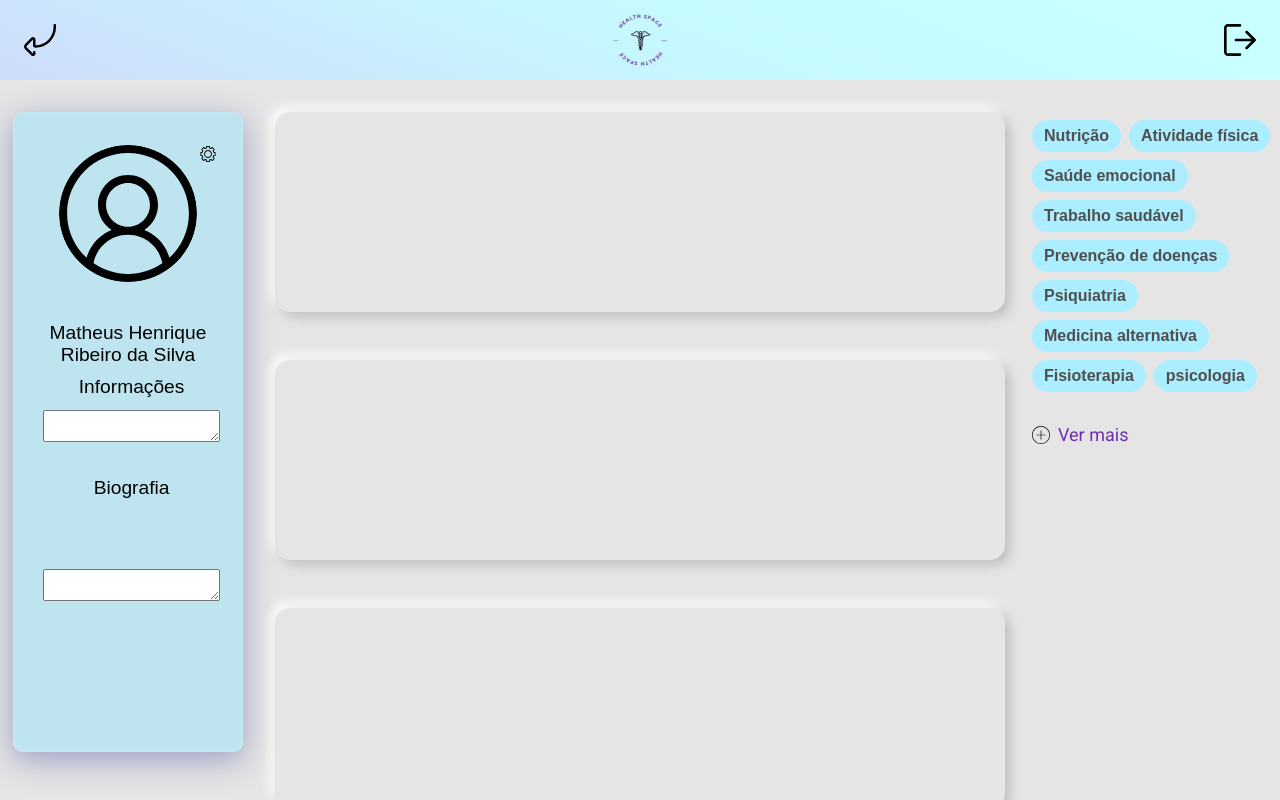
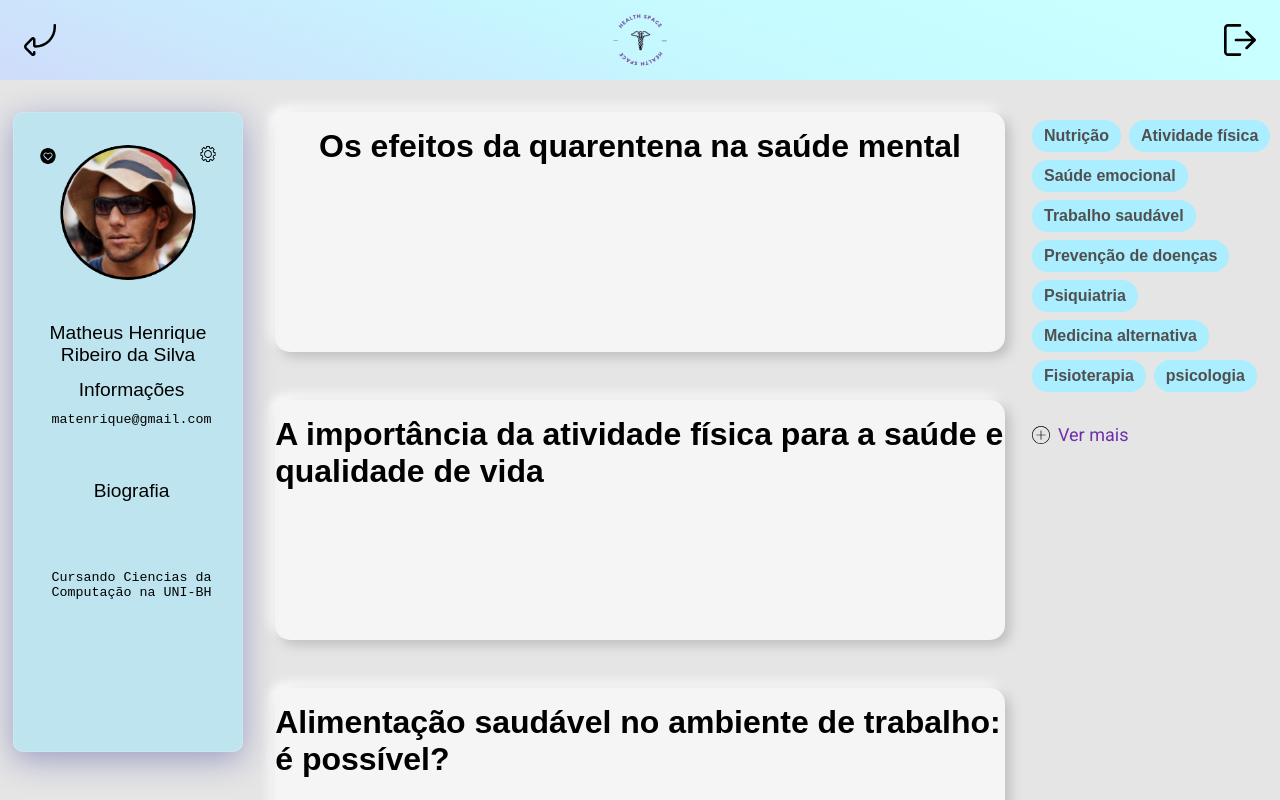
Before and after one commit to Matts-R/healthlab, an Angular app in the folder frontend/: page /meuperfil in a window 1280 px wide. Built offline with nearby package versions, Linux system fonts and the light colour scheme; a web font is replaced by a local one.

Commit message:
Alterações foram feitas nas telas (meuperfil e configuracao).

```diff
--- a/frontend/src/app/components/configuracao/configuracao.component.css
+++ b/frontend/src/app/components/configuracao/configuracao.component.css
@@ -75,6 +75,12 @@
       font-family: "KoHo", sans-serif;
     }
 
+    .informacoes{
+      resize: none;
+      background: none;
+      text-align: center;
+    }
+
     .user-bio-title{
       width: 22rem;
       height: 350px;
@@ -97,6 +103,12 @@
       font-family: "KoHo", sans-serif;
     }
 
+    .biografia{
+      resize: none;
+      background: none;
+      text-align: center;
+    }
+
     #botao{
         width: 30%;
         display: block;
--- a/frontend/src/app/components/configuracao/configuracao.component.html
+++ b/frontend/src/app/components/configuracao/configuracao.component.html
@@ -7,23 +7,23 @@
             <label>Informações</label>
          </div>
         <div class="user-info">
-            <textarea name="informacoes" maxlength="50"></textarea>
+            <textarea class="informacoes" maxlength="50">matenrique@gmail.com</textarea>
         </div>
         <div class="user-bio-title">
            <label>Biografia</label>
         </div>
         <div class="user-bio">
-            <textarea name="biografia" maxlength="250"></textarea>
+            <textarea class="biografia" maxlength="250">Cursando Ciencias da Computação na UNI-BH</textarea>
         </div>
     </div>
 
     <div class="botao-apagar-perfil">
-        <button id="botao">Apagar meu perfil</button>
+        <button id="botao" (click)='telalogin()'>Apagar meu perfil</button>
 
-        <button id="botao">Sair do perfil</button>
+        <button id="botao" (click)='telalogin()'>Sair do perfil</button>
 
-        <button id="botao">Salvar Alterações</button>
+        <button id="botao" (click)='meuperfil()'>Salvar Alterações</button>
 
-        <button id="botao">Cancelar Alterações</button>
+        <button id="botao" (click)='meuperfil()'>Cancelar Alterações</button>
     </div>
 </main>
--- a/frontend/src/app/components/configuracao/configuracao.component.ts
+++ b/frontend/src/app/components/configuracao/configuracao.component.ts
@@ -1,4 +1,6 @@
 import { Component, OnInit } from '@angular/core';
+import { logging } from 'selenium-webdriver';
+import { Router } from '@angular/router';
 
 @Component({
   selector: 'app-configuracao',
@@ -9,10 +11,16 @@ export class ConfiguracaoComponent implements OnInit {
 
   public userName: string = '';
 
-  constructor() { }
+  constructor(private router: Router) { }
 
   ngOnInit(): void {
     this.userName = 'Matheus Henrique Ribeiro da Silva';
   }
+  telalogin(){
+    this.router.navigate(['tela-login']);
+  }
+  meuperfil(){
+    this.router.navigate(['meuperfil']);
+  }
 
 }
--- a/frontend/src/app/components/meuperfil/meuperfil.component.css
+++ b/frontend/src/app/components/meuperfil/meuperfil.component.css
@@ -39,6 +39,15 @@
     border: 1px solid rgba(255, 255, 255, 0.18);
   }
 
+  .user-fav{
+    height: 2vh;
+    width: 10%;
+    border-radius: 10%;
+    margin: 2rem auto;
+    margin-top: -20%;
+    margin-right: 80%;
+  }
+
   .user-config{
     height: 2vh;
     width: 10%;
@@ -78,10 +87,16 @@
     height: 22px;
     margin-left: -25.5%;
     margin-top: 5%;
-
+    resize: none;
     font-size: 1.2rem;
     text-align: center;
     font-family: "KoHo", sans-serif;
+  }
+  .informacoes{
+    resize: none;
+    border: none;
+    background: none;
+    text-align: center;
   }
 
   .user-bio-title{
@@ -100,10 +115,15 @@
     height: 350px;
     margin-left: -25.5%;
     margin-top: -40%;
-
     font-size: 1.2rem;
     text-align: center;
     font-family: "KoHo", sans-serif;
+  }
+  .biografia{
+    resize: none;
+    border: none;
+    background: none;
+    text-align: center;
   }
 
 .post-card {
--- a/frontend/src/app/components/meuperfil/meuperfil.component.html
+++ b/frontend/src/app/components/meuperfil/meuperfil.component.html
@@ -2,28 +2,30 @@
 
 <main class="meuperfil-container">
   <div class="user-card">
-    <img src="assets/user.svg" alt="" class="user-image" />
+    <img src="assets/fotoDoPerfil.png" alt="" class="user-image" />
     <p class="user-name">{{ userName }}</p>
     <img src="assets/engrenagem.svg" alt="" class="user-config" (click)='redirect()'/>
+    <img src="assets/coracao.svg" alt="" class="user-fav" (click)='redirect2()'/>
     <div class="user-info-title">
       <label>Informações</label>
     </div>
     <div class="user-info">
-      <textarea name="informacoes" maxlength="50"></textarea>
+      <textarea class="informacoes" maxlength="50" readonly>matenrique@gmail.com</textarea>
     </div>
     <div class="user-bio-title">
       <label>Biografia</label>
     </div>
     <div class="user-bio">
-      <textarea name="biografia" maxlength="250"></textarea>
+      <textarea class="biografia" maxlength="250" readonly>Cursando Ciencias da Computação na UNI-BH</textarea>
     </div>
   </div>
 
-  <div class="post-container">
+  <!-- <div class="post-container">
     <ng-container *ngFor="let post of posts">
       <div class="post-card"></div>
     </ng-container>
-  </div>
+  </div> -->
+  <app-post-card></app-post-card>
 
   <div class="tags">
     <app-tags-card></app-tags-card>
--- a/frontend/src/app/components/meuperfil/meuperfil.component.ts
+++ b/frontend/src/app/components/meuperfil/meuperfil.component.ts
@@ -46,5 +46,7 @@ export class MeuperfilComponent implements OnInit {
   redirect(){
     this.router.navigate(['config']);
   }
-
+  redirect2(){
+    this.router.navigate(['favoritos']);
+  }
 }
```
